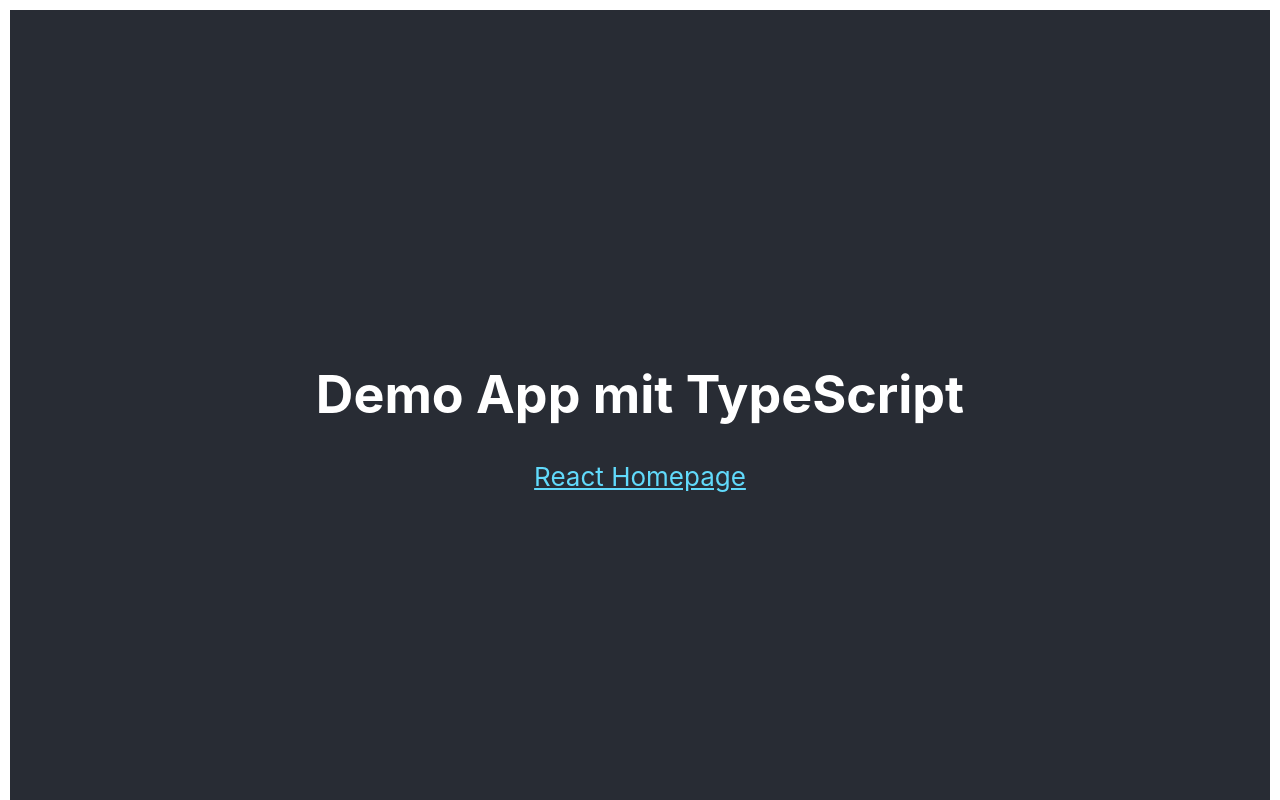
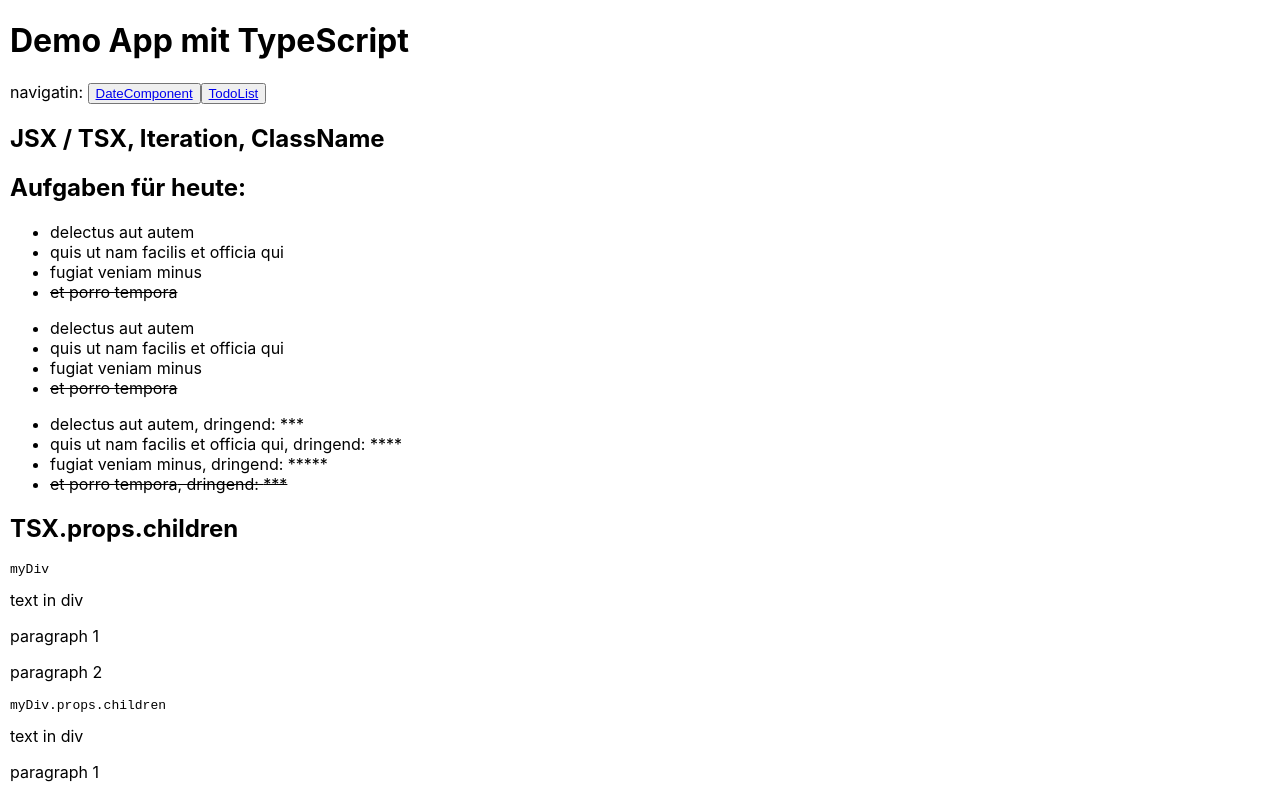
Before and after one commit to ppedvAG/2021-05-20-React-VC, a React (Create React App) app in the folder TRAINER/my-app/: page /todolist in a window 1280 px wide. Shown: the top 800 px of the page. Built offline with nearby package versions, Linux system fonts and the light colour scheme; no server answers.

Commit message:
routing demo

```diff
--- a/TRAINER/my-app/src/App.tsx
+++ b/TRAINER/my-app/src/App.tsx
@@ -1,4 +1,5 @@
 import React, { ReactElement } from 'react';
+import { Link, Route, Switch } from 'react-router-dom';
 import './App.css';
 import ElementChildren, { ReactChildrenComponent } from './ChildrenComponent';
 import ClassComponent from './ClassComponent';
@@ -20,25 +21,29 @@ function App() {
         </div>
       </ElementChildren> */
   return (
-    <div className="App">
-      <header className="App-header">
+    <div>
+      <header>
         <h1>Demo App mit TypeScript</h1>
-        <a
-          className="App-link"
-          href="https://reactjs.org"
-          target="_blank"
-          rel="noopener noreferrer"
-        >
-          React Homepage
-        </a>
+      </header>
 
-      </header>
+      <nav>
+        navigatin: <button><Link to="/datecomponent">DateComponent</Link></button>
+        <button><Link to="/todolist">TodoList</Link></button>
+      </nav>
+
+      {/* Die Inhalte von den verlinkten Komponenten werden auch hier angezeigt, das eine Switch-Stelle für verschiedene Komponenten */}
+      <Switch>
+        <Route path="/datecomponent" component={DateComponent}></Route>
+        <Route path="/todolist" component={TodosList}></Route>
+      </Switch>
+
+
+
       <p>
-        <DateComponent />
+        {/* <DateComponent /> */}
       </p>
-      <h2>JSX / TSX, Iteration, ClassName</h2>
-      <h2>Aufgaben für heute:</h2>
-      <TodosList />
+
+      {/*       <TodosList /> */}
       <h2>TSX.props.children</h2>
       <ElementChildren />
       <h2>React.Children</h2>
@@ -50,10 +55,10 @@ function App() {
 
       <h2>Props Objekt</h2>
       <PropsComponente zahl={4} />
-    <PropsComponente/>
+      <PropsComponente />
 
       <h2>Class Component & Props</h2>
-    <ClassComponent testEigenschaft="testWert"/>
+      <ClassComponent testEigenschaft="testWert" />
 
       <h2>Lab: Uhrzeit und Class Component</h2>
       {/* <DateComponentClass /> */}
--- a/TRAINER/my-app/src/TodosList.tsx
+++ b/TRAINER/my-app/src/TodosList.tsx
@@ -60,6 +60,8 @@ function TodosList() {
 
     return (
         <>
+            <h2>JSX / TSX, Iteration, ClassName</h2>
+            <h2>Aufgaben für heute:</h2>
             <ul>{unsortedList.map(todo => todo)}</ul>
 
             {/* Variante 2: nur mit map */}
--- a/TRAINER/my-app/src/index.tsx
+++ b/TRAINER/my-app/src/index.tsx
@@ -1,12 +1,15 @@
 import React from 'react';
 import ReactDOM from 'react-dom';
 import './index.css';
-import App, {SimpleComponent}  from './App';
+import App, { SimpleComponent } from './App';
 import reportWebVitals from './reportWebVitals';
+import { BrowserRouter } from 'react-router-dom';
 
 ReactDOM.render(
   <React.StrictMode>
-    <App />
+    <BrowserRouter>
+      <App />
+    </BrowserRouter>
     <SimpleComponent />
   </React.StrictMode>,
   document.getElementById('root')
```
Also changed, not shown: 2 other files (tests, documents, lock files or other folders). Lines whose indentation alone changed are shown as unchanged.
